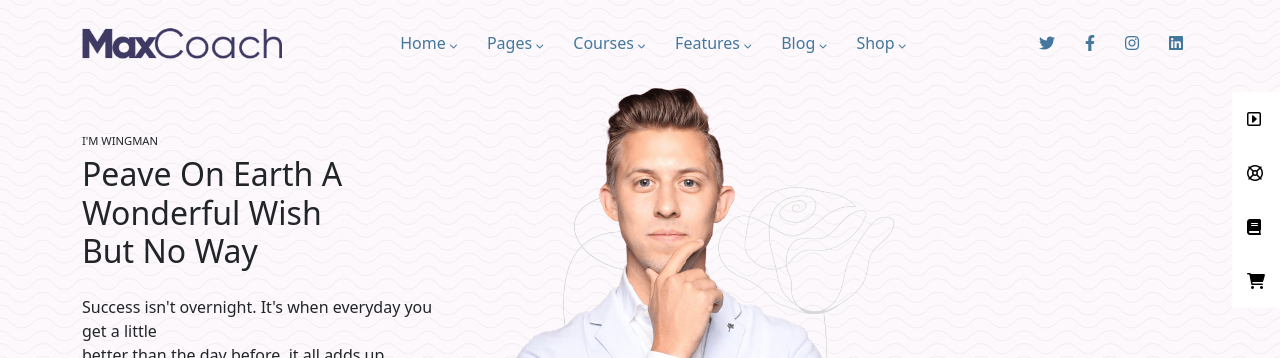
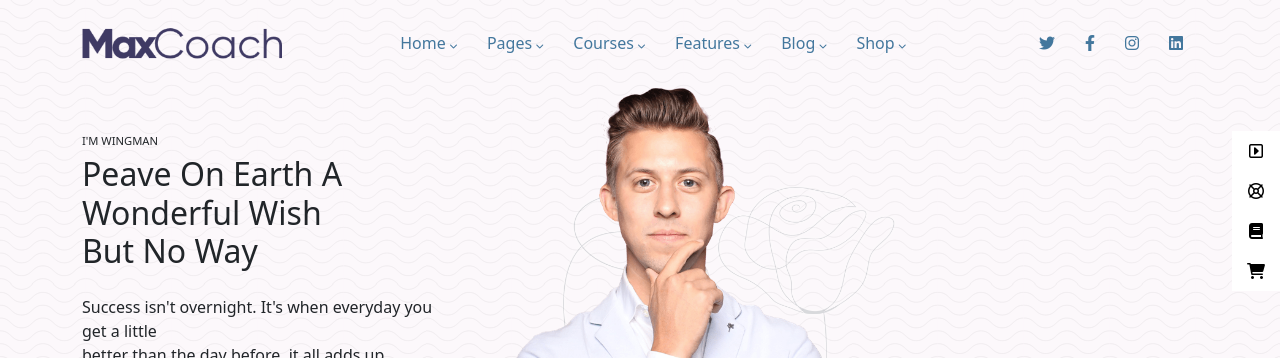
Before and after one commit to Mikele91/proj-html-vuejs, a Vue app: page / in a window 1280 px wide. Shown: the top 358 px of the page. Built offline with nearby package versions, Linux system fonts and the light colour scheme.

Commit message:
aggiunte icone dinamici

```diff
--- a/src/App.vue
+++ b/src/App.vue
@@ -1,6 +1,6 @@
 <template>
   <div id="app">
-    <Header :infoNav="linkNav"/>
+    <Header :infoNav="linkNav" :infoMed="media" :infoShop="shop"/>
     <Main/>
     <Footer/>
   </div>
@@ -22,8 +22,9 @@ export default {
   },
   data(){
     return{
-      linkNav:["Home", "Pages", "Courses", "Features", "Blog", "Shop"
-      ]
+      linkNav:["Home", "Pages", "Courses", "Features", "Blog", "Shop"],
+      media:["fa-twitter", "fa-facebook-f", "fa-instagram", "fa-linkedin"],
+      shop:["far fa-caret-square-right", " far fa-life-ring"," fas fa-book","fas fa-shopping-cart"],
     }
   }
 }
--- a/src/components/Footer.vue
+++ b/src/components/Footer.vue
@@ -14,5 +14,8 @@ export default {
 
 <style scoped lang="scss">
 @import '../assets/style/variables.scss';
-
+footer{
+    background-color: rgb(23, 22, 33);
+    height: 200px;
+}
 </style>
--- a/src/components/Header.vue
+++ b/src/components/Header.vue
@@ -9,13 +9,10 @@
                 </nav>
 
                 </div>
-                <div class="icons ">
-                    <a href="#"> <i class="fab fa-twitter"></i></a>
-                    <a href="#"> <i class="fab fa-facebook-f"></i></a>
-                    <a href="#"> <i class="fab fa-instagram"></i></a>
-                    <a href="#"> <i class="fab fa-linkedin"></i></a>
-
-
+                <div  class="icons d-flex ">
+                <div v-for ="(log, i) in infoMed" :key="i">
+                    <a href="#"> <i :class= "`fab ${log}`"></i></a>
+                </div>
                 </div>
 
 
@@ -44,10 +41,12 @@
                 </div>
         </div>
         <div class="shop d-flex flex-column">
-            <a href="#"><i class="far fa-caret-square-right"></i> </a>
-            <a href="#"><i class="far fa-life-ring"></i></a>
+            <div v-for="(icon, ind) in infoShop" :key="ind">
+            <a href="#"><i :class="`far ${icon}`"></i> </a>
+            </div>
+            <!-- <a href="#"><i class="far fa-life-ring"></i></a>
             <a href="#"><i class="fas fa-book"></i></a>
-            <a href="#"><i class="fas fa-shopping-cart"></i></a>
+            <a href="#"><i class="fas fa-shopping-cart"></i></a> -->
         </div>
     </header>
 </template>
@@ -56,7 +55,9 @@
 export default {
     name:"Header",
     props:{
-        infoNav:Array
+        infoNav:Array,
+        infoMed:Array,
+        infoShop:Array,
     }
 }
 </script>
@@ -100,13 +101,18 @@ header{
         };
     }
     .shop{
+        align-items: center;
         position: absolute;
         top: 50%;
         right: 0;
         transform: translateY(-70% );
         background-color: white;
         a{
+
             color: black;
+            i{
+                padding: 12px 0;
+            }
         }
     }
 }
```
